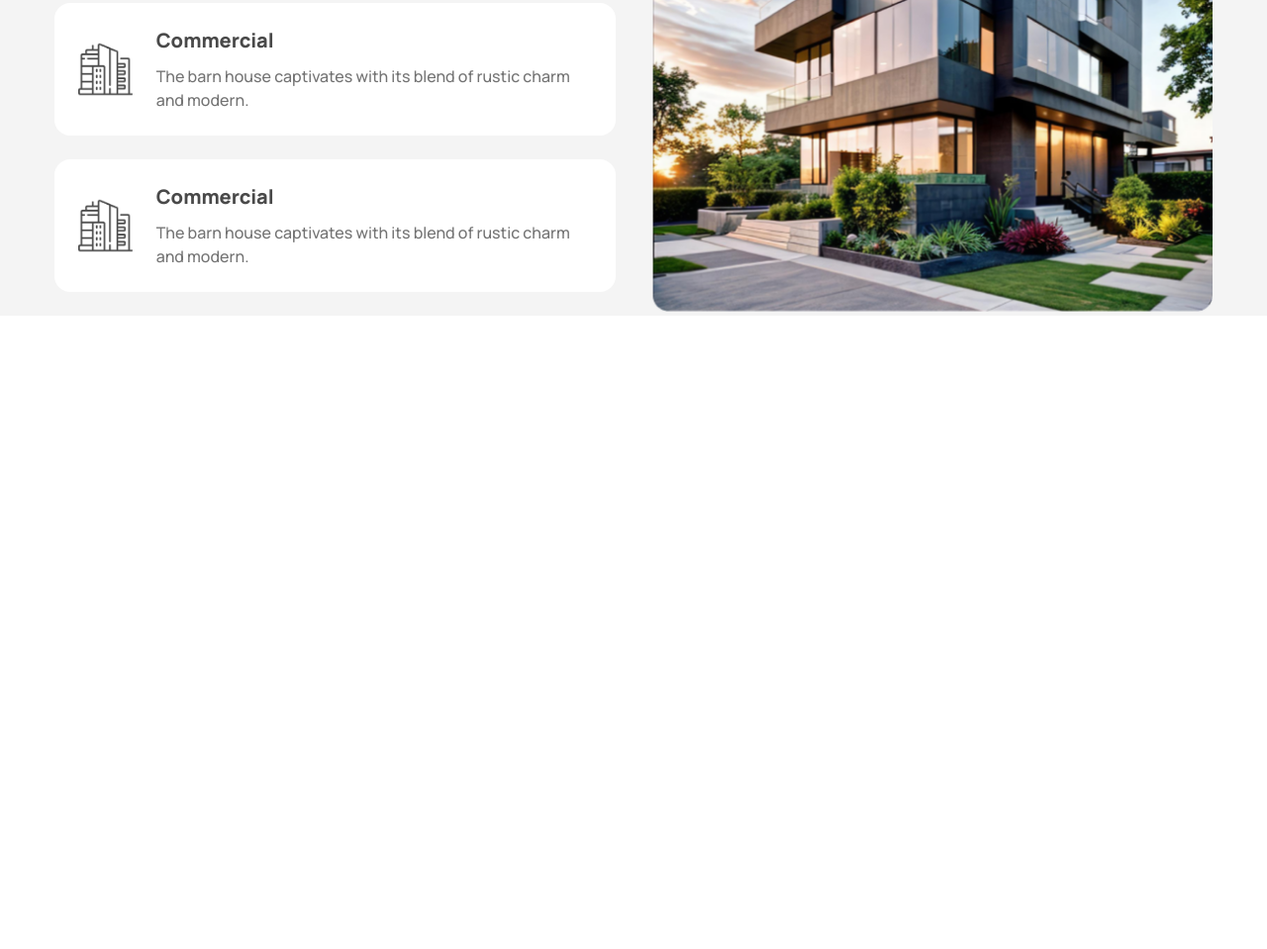
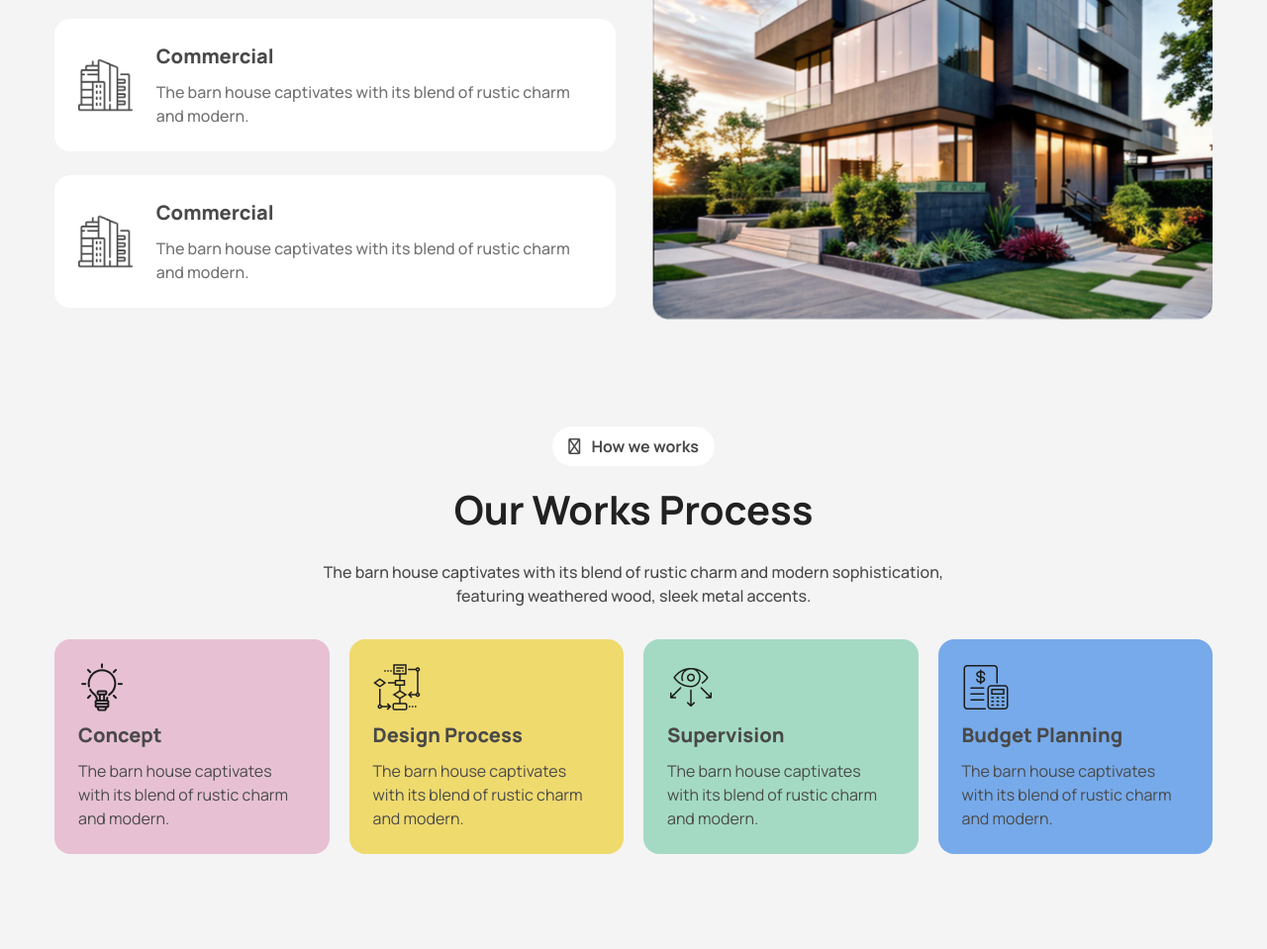
Before and after one commit to Hasnine670817/assignment-3, a plain HTML site: page index.html in a window 1280 px wide. Shown: the part 1289-2248 px from the top of the page at 99% size. Before the commit the page ends 1608 px from the top, so only its background shows below. Drawn offline with nearby package versions, Linux system fonts and the light colour scheme.

Commit message:
our-works-area design done

```diff
--- a/index.html
+++ b/index.html
@@ -49,6 +49,7 @@
                         link_hover: '#77AAEA',
                         body_bg: '#F4F4F4',
                         dark_3: '#737373',
+                        dark_1: '#1C1C1C',
                     },
                     fontFamily: {
                         'Manrope': ["Manrope", 'sans-serif'],
@@ -180,7 +181,7 @@
                         <img class="absolute hidden xl:block -top-16 -left-16" src="images/arrow-vector.png" alt="image">
                         <div class="grid-item">
                             <div class="about-heading text-center lg:text-start">
-                                <a href="#" class="bg-white text-base font-bold rounded-3xl py-2 px-4 text-dark_2"><i class="fa-regular fa-arrow-right-long me-2"></i> About Us</a>
+                                <a href="#" class="inline-block bg-white text-base font-bold rounded-3xl py-2 px-4 text-dark_2"><i class="fa-regular fa-arrow-right-long me-2"></i> About Us</a>
                                 <h2 class="mt-4 mb-4 md:mt-4 md:mb-6 text-dark font-bold text-2xl md:text-[32px] md:leading-normal lg:text-[40px] lg:leading-snug">We design thoughtful, liveable spaces</h2>
                                 <p class="text-[14px] sm:text-base mb-6 font-medium">The barn house captivates with its blend of rustic charm and <br class="hidden lg:block"> modern sophistication,<br class="hidden md:block lg:hidden"> featuring weathered wood, sleek metal accents.</p>
                             </div>
@@ -211,6 +212,38 @@
                     </div>
                 </div>
             </section>
+            <!-- our-works-area start here -->
+            <section class="our-works-area py-8 sm:py-10 md:py-[72px] lg:py-24">
+                <div class="container mx-auto px-5 sm:px-8">
+                    <div class="works-heading text-center">
+                        <a href="#" class="inline-block bg-white text-base font-bold rounded-3xl py-2 px-4 text-dark_2"><i class="fa-regular fa-arrow-right-long me-2"></i> How we works</a>
+                        <h2 class="mt-4 mb-4 md:mt-4 md:mb-6 text-dark font-bold text-2xl md:text-[32px] md:leading-normal lg:text-[40px] lg:leading-snug">Our Works Process</h2>
+                        <p class="text-[14px] sm:text-base mb-6 lg:mb-[32px] font-medium">The barn house captivates with its blend of rustic charm and modern sophistication, <br class="hidden md:block"> featuring weathered wood, sleek metal accents.</p>
+                    </div>
+                    <div class="grid grid-cols-1 sm:grid-cols-2 lg:grid-cols-4 gap-4 md:gap-y-6 md:gap-x-5">
+                        <div class="rounded-2xl p-6 bg-[#E7C1D3] max-w-96 mx-auto sm:max-w-none sm:mx-0">
+                            <img src="images/concept.png" alt="image">
+                            <h4 class="text-xl dark_1 my-[10px] font-extrabold">Concept</h4>
+                            <p class="text-base lg:text-[14px] xl:text-base">The barn house captivates with its blend of rustic charm and modern.</p>
+                        </div>
+                        <div class="rounded-2xl p-6 bg-[#EFDA6E] max-w-96 mx-auto sm:max-w-none sm:mx-0">
+                            <img src="images/flow-chart.png" alt="image">
+                            <h4 class="text-xl dark_1 my-[10px] font-extrabold">Design Process</h4>
+                            <p class="text-base lg:text-[14px] xl:text-base">The barn house captivates with its blend of rustic charm and modern.</p>
+                        </div>
+                        <div class="rounded-2xl p-6 bg-[#A4DAC3] max-w-96 mx-auto sm:max-w-none sm:mx-0">
+                            <img src="images/vision.png" alt="image">
+                            <h4 class="text-xl dark_1 my-[10px] font-extrabold">Supervision</h4>
+                            <p class="text-base lg:text-[14px] xl:text-base">The barn house captivates with its blend of rustic charm and modern.</p>
+                        </div>
+                        <div class="rounded-2xl p-6 bg-[#77AAEA] max-w-96 mx-auto sm:max-w-none sm:mx-0">
+                            <img src="images/budget-planning.png" alt="image">
+                            <h4 class="text-xl dark_1 my-[10px] font-extrabold">Budget Planning</h4>
+                            <p class="text-base lg:text-[14px] xl:text-base">The barn house captivates with its blend of rustic charm and modern.</p>
+                        </div>
+                    </div>
+                </div>
+            </section>
         </article>
     </main>
 
```
